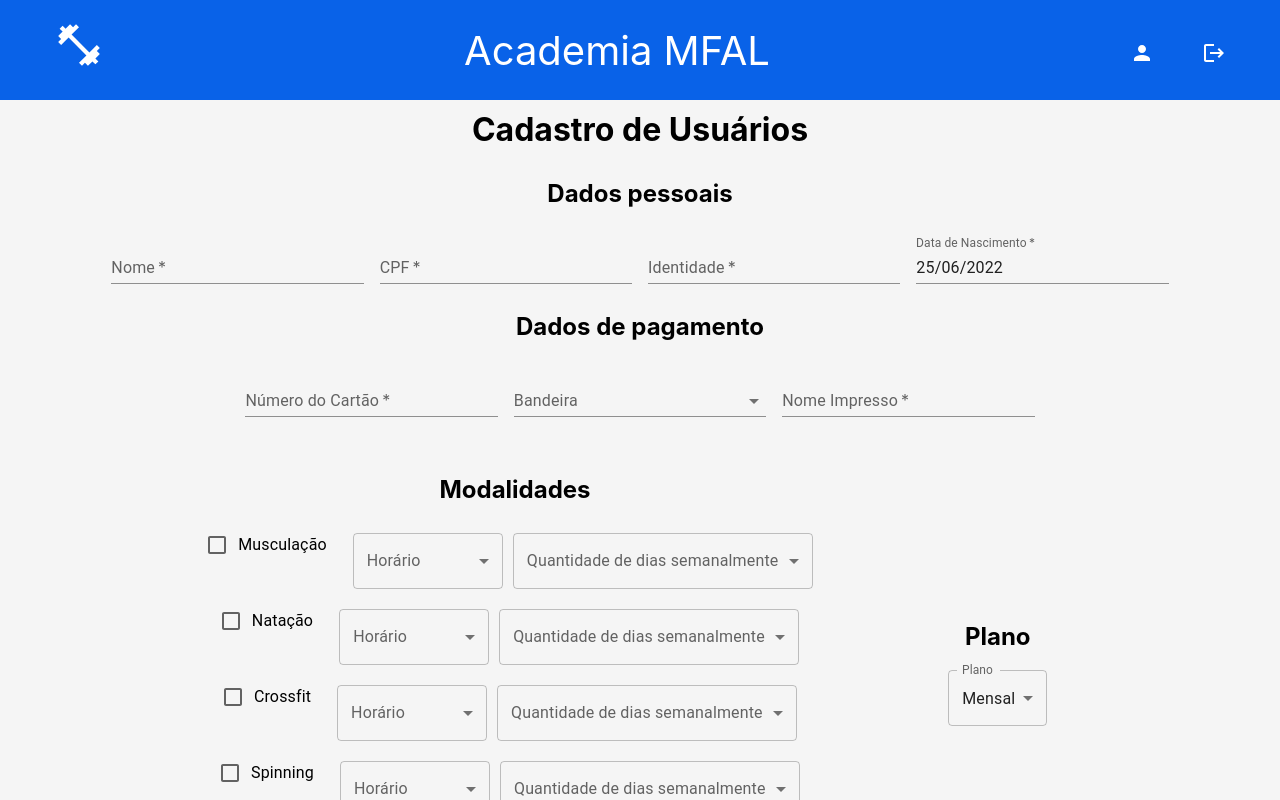
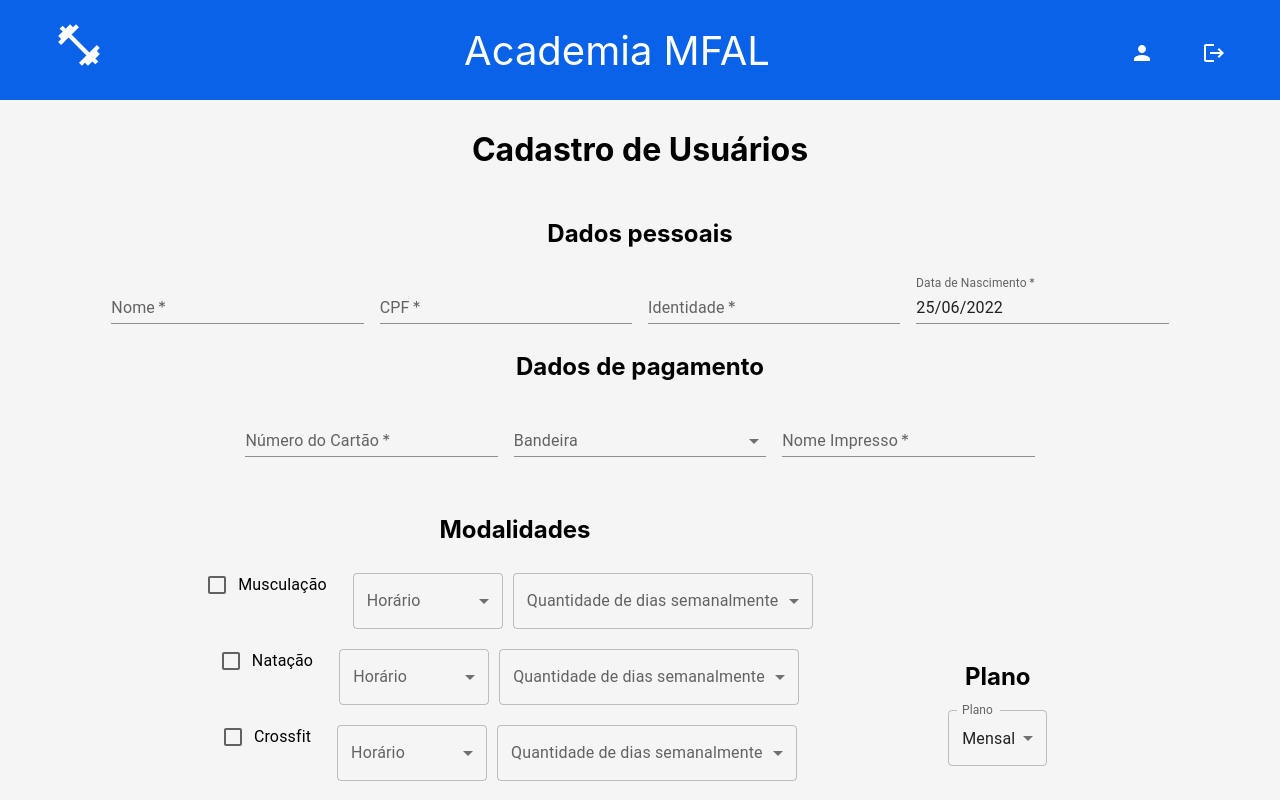
Before and after one commit to t4rcisio/Academia, a React (Create React App) app in the folder frontend/academia/: page /secretary in a window 1280 px wide. Shown: the top 800 px of the page. Built offline with nearby package versions, Linux system fonts and the light colour scheme.

Commit message:
adjusting the spacing

```diff
--- a/frontend/academia/src/pages/Secretary/style.css
+++ b/frontend/academia/src/pages/Secretary/style.css
@@ -5,7 +5,7 @@
 
 .userRegister-title {
   margin: 0;
-  padding: 10px;
+  padding: 30px;
 }
 
 .user-registration {
```
